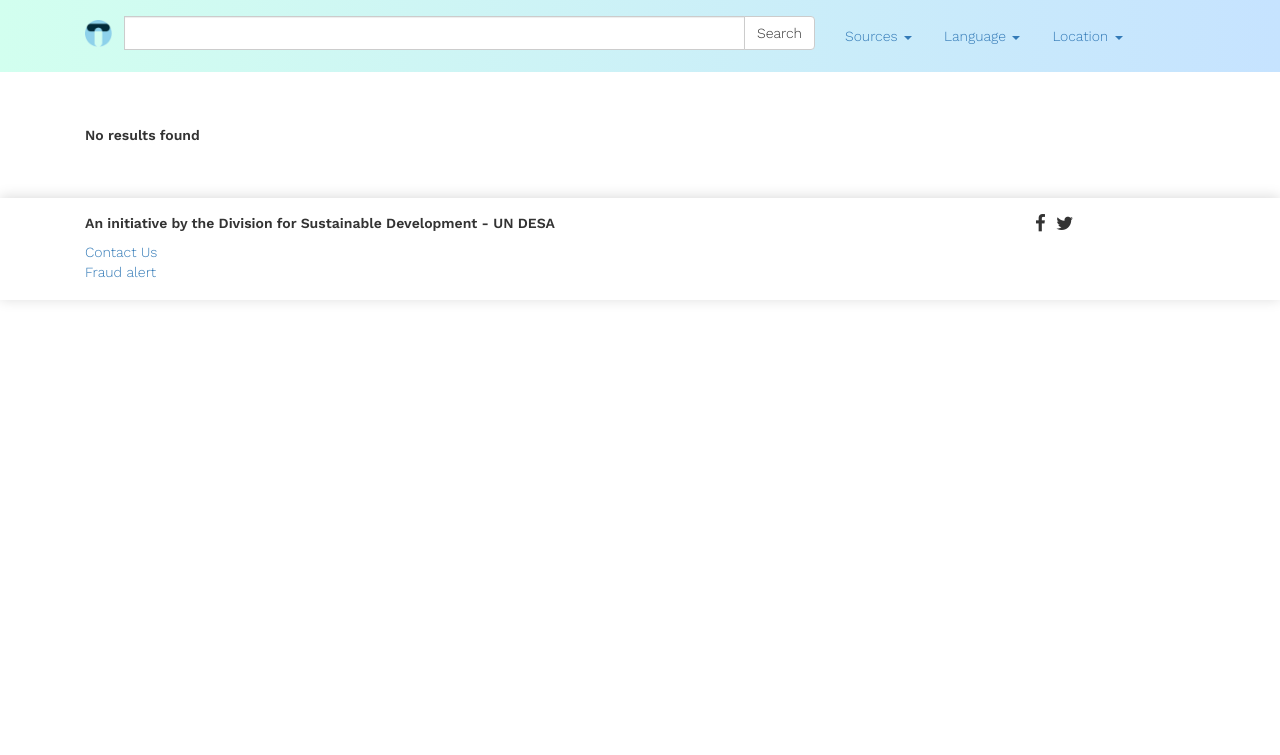
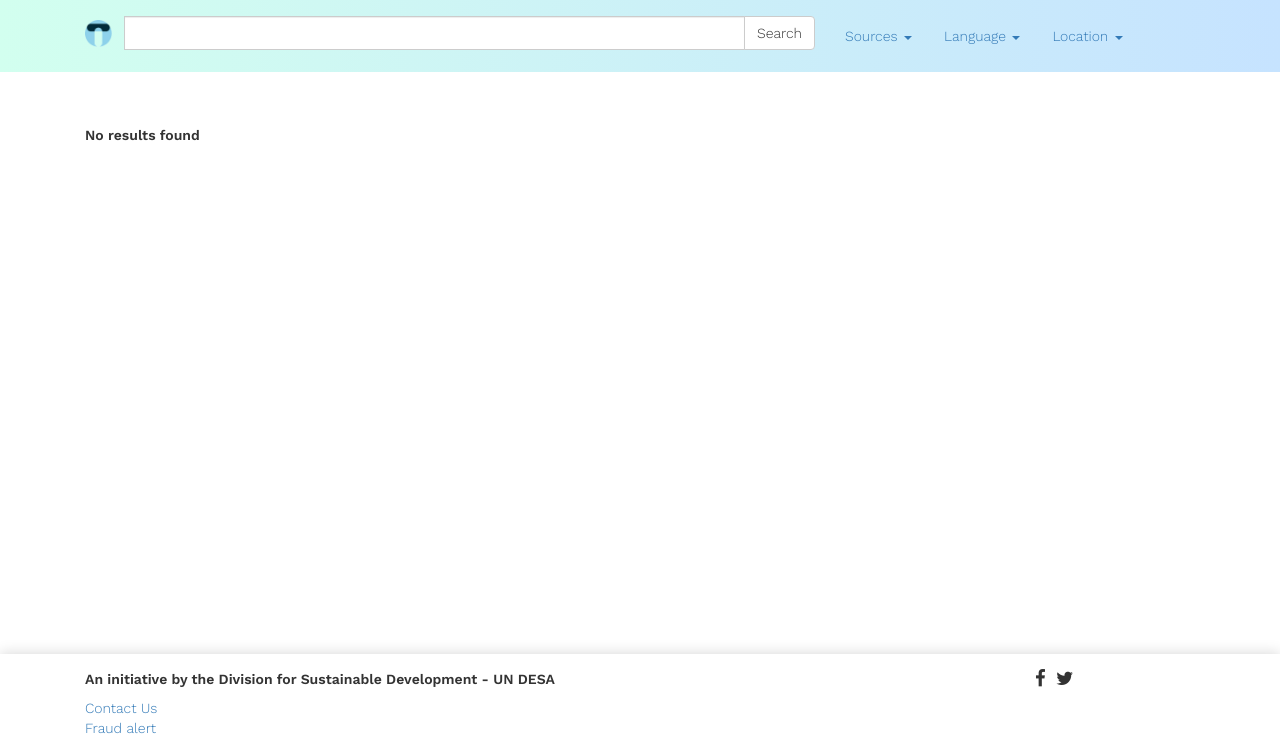
Before and after one commit to abdulqadir/sti-online-platform, a Django app: page /search/ in a window 1280 px wide. Shown: the part 45-800 px from the top of the page. Run offline with Django 3.2, Linux system fonts and the light colour scheme; data that the repository does not hold is empty; some libraries are stand-ins or nearby versions.

Commit message:
Fix footer to bottom if contents do not fill screen

```diff
--- a/onlineplatform/sti/templates/base.html
+++ b/onlineplatform/sti/templates/base.html
@@ -37,6 +37,9 @@
             }
             .header-title a:hover, .header-title a:focus {
                 text-decoration: none;
+            }
+            .footer {
+                background-color: #FFF;
             }
             .footer h5 {
                 font-weight: bold;
@@ -81,5 +84,19 @@
                     <i class="fa fa-lg fa-twitter"></i>
             </div>
         </nav>
+        <script>
+            function fixFooter() {
+                if ($('body').height() < window.screen.height) {
+                    $('.footer').addClass('navbar-fixed-bottom');
+                    $('body').css('padding-bottom',($('.footer').height() + 27) + 'px');
+                }
+                else {
+                    $('.footer').removeClass('navbar-fixed-bottom');
+                    $('body').css('padding-bottom','');
+                }
+            }
+            fixFooter();
+            $(window).on('resize', fixFooter);
+        </script>
     </body>
 </html>
```
